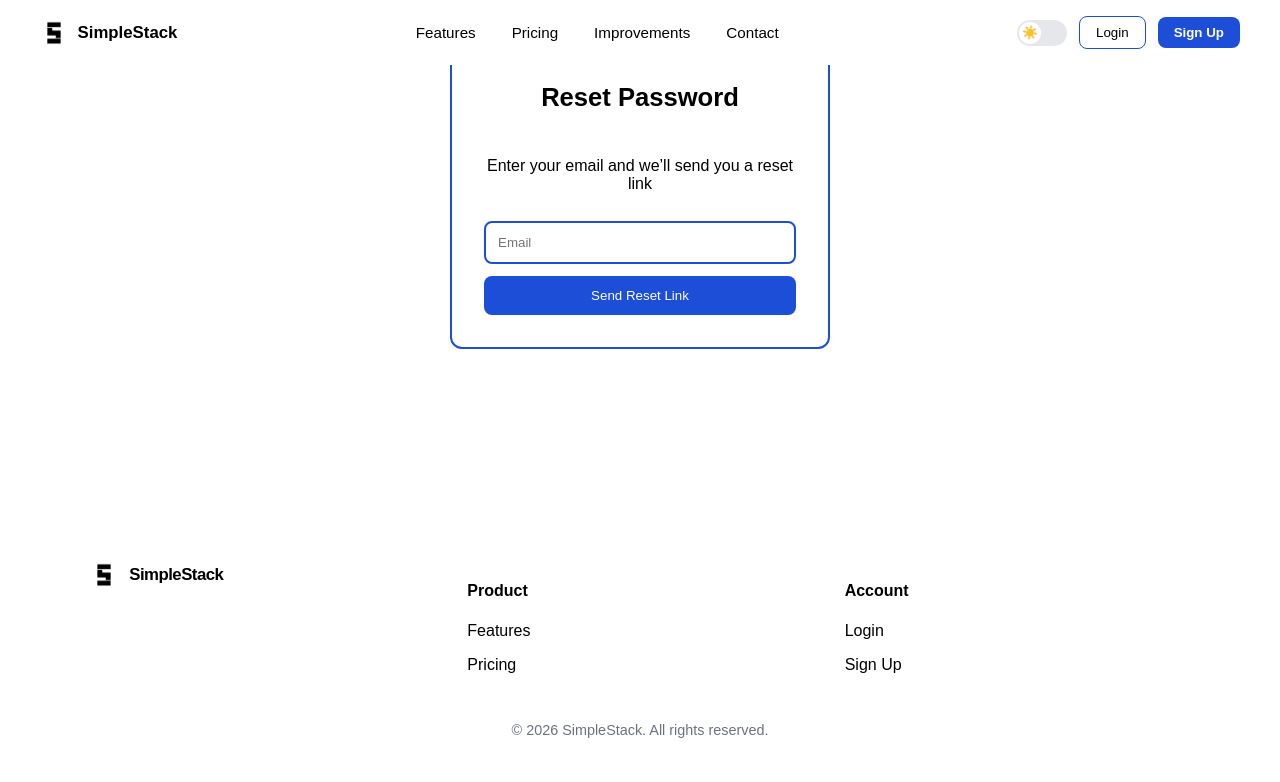
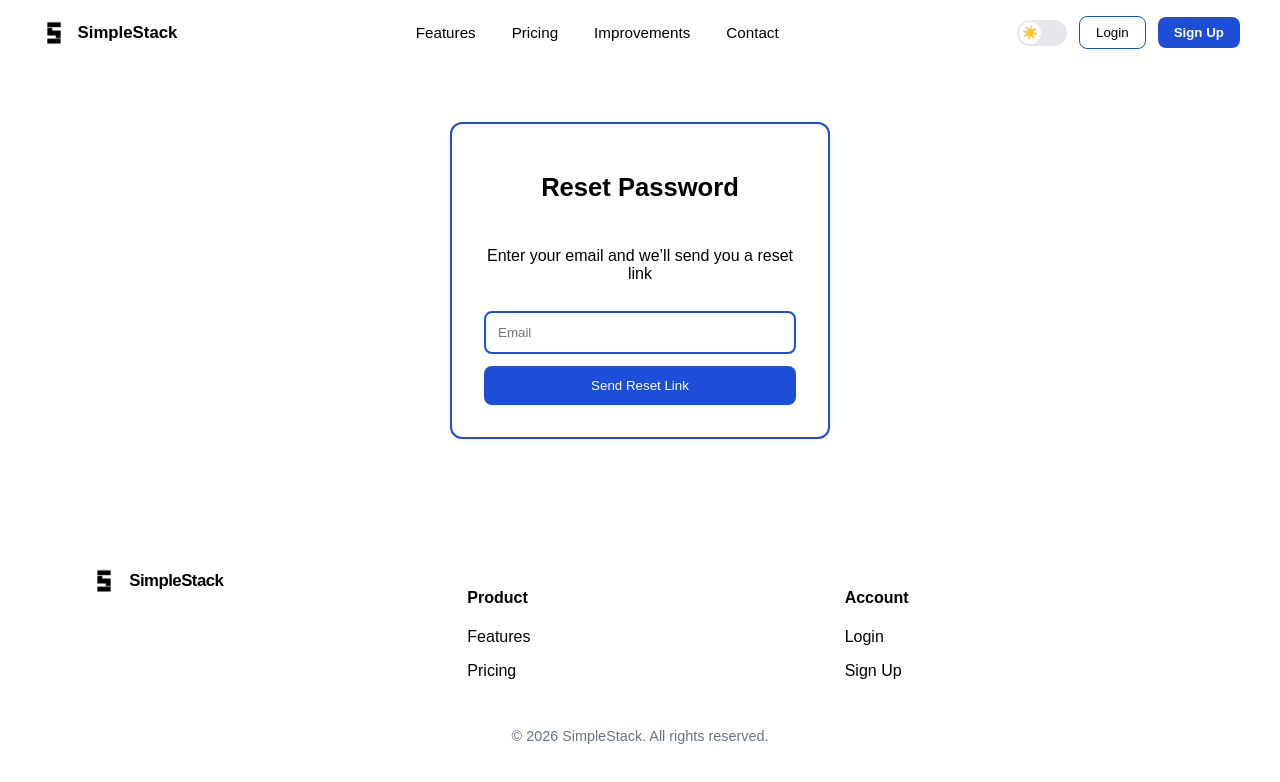
Before and after one commit to ShaphC/MyToolStack, a Next.js app: page /reset-password in a window 1280 px wide. Shown: the top 782 px of the page. Built offline with nearby package versions, Linux system fonts and the light colour scheme; no server answers.

Commit message:
added spacing to 2 specific pages

```diff
--- a/app/(auth)/reset-password/page.tsx
+++ b/app/(auth)/reset-password/page.tsx
@@ -69,6 +69,8 @@ const styles: any = {
     display: "flex",
     alignItems: "center",
     justifyContent: "center",
+
+    paddingTop: "90px",
   },
 
   card: {
--- a/app/(auth)/update-password/page.tsx
+++ b/app/(auth)/update-password/page.tsx
@@ -146,6 +146,8 @@ const styles: any = {
     display: "flex",
     alignItems: "center",
     justifyContent: "center",
+
+    paddingTop: "90px",
   },
 
   card: {
```
